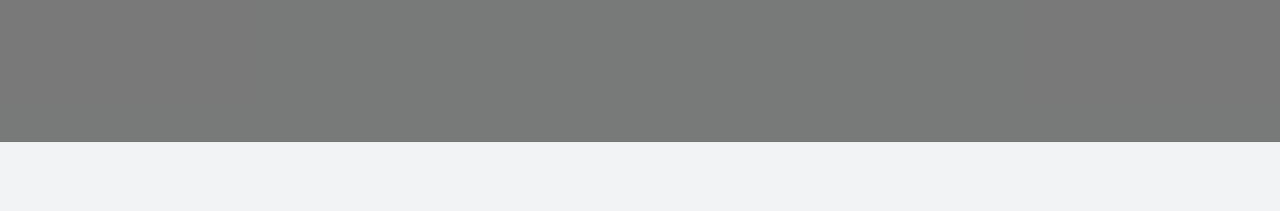
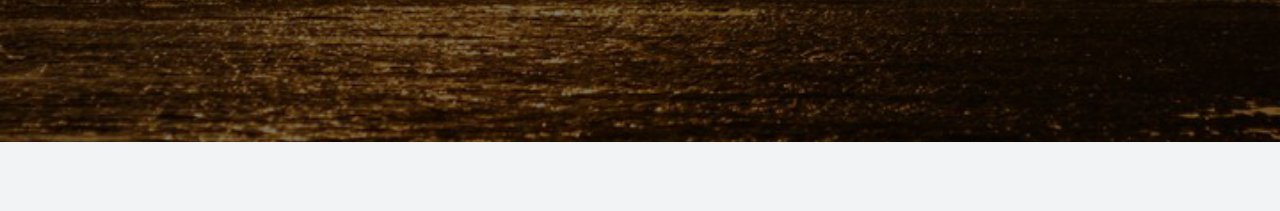
Before and after one commit to davidramirezm30/Web, a website: page static_content/es/index.html in a window 1280 px wide. Shown: the part 407-618 px from the top of the page. Drawn offline with Linux system fonts and the light colour scheme; the site is published under a folder, as on GitHub Pages, so addresses that start at the root find nothing.

Commit message:
Update index.html

```diff
--- a/static_content/es/index.html
+++ b/static_content/es/index.html
@@ -68,7 +68,7 @@
   <div class="profile-page">
     <div class="wrapper">
       <div class="page-header page-header-small">
-        <div class="page-header-image img-responsive" data-parallax="true" style="background-image: url('/images/sea.jpg');"></div>
+        <div class="page-header-image img-responsive" data-parallax="true" style="background-image: url('../images/sea.jpg');"></div>
         <div class="container">
           <div class="content-center">
             <div class="main-img"><a href="#"><img src="../images/David Ramirez.jpg" alt="Image" /></a></div>
```
